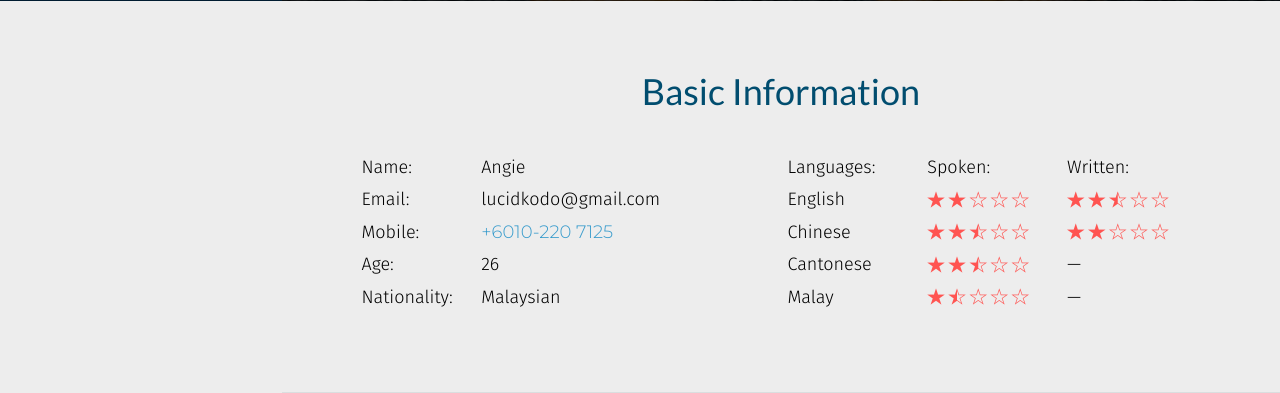
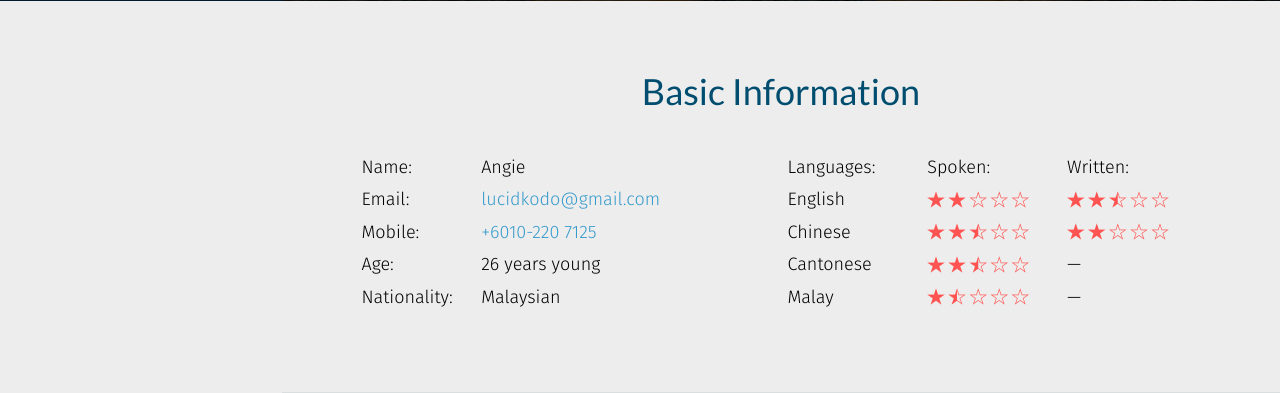
Before and after one commit to lucidkodo/FE-Resume, a PHP site: page / in a window 1280 px wide. Shown: the part 799-1192 px from the top of the page. Run offline with PHP 8.4, Linux system fonts and the light colour scheme; style sheets or scripts are compiled from the project's sources; some libraries are stand-ins or nearby versions.

Commit message:
WIP changes

```diff
--- a/index.html
+++ b/index.html
@@ -75,7 +75,7 @@
                   <p>Email:</p>
                 </div>
                 <div class="col span-5-of-7 cont-label">
-                  <p>lucidkodo@gmail.com</p>
+                  <p><a href="mailto:lucidkodo@gmail.com" class="clear-style">lucidkodo@gmail.com</a></p>
                 </div>
               </div>
 
@@ -84,7 +84,7 @@
                   <p>Mobile:</p>
                 </div>
                 <div class="col span-5-of-7 cont-label">
-                  <p><a href="tel:+60102207125">+6010-220 7125</a></p>
+                  <p><a href="tel:+60102207125" class="clear-style">+6010-220 7125</a></p>
                 </div>
               </div>
 
@@ -93,7 +93,7 @@
                   <p>Age:</p>
                 </div>
                 <div class="col span-5-of-7 cont-label">
-                  <p>26</p>
+                  <p>26 years young</p>
                 </div>
               </div>
 
--- a/resources/css/style.css
+++ b/resources/css/style.css
@@ -94,7 +94,7 @@ p {
 }
 
 .bold-text {
-	text-weight: bold-text;
+	font-weight: bold-text;
 }
 
 
@@ -216,7 +216,10 @@ header {
 	line-height: 135%;
 }
 
-
+.clear-style {
+  font-family: 'Fira Sans';
+  text-decoration: none;
+}
 
 /* ----------------------------------------------- */
 /*   SECTION-CODE   */
```
